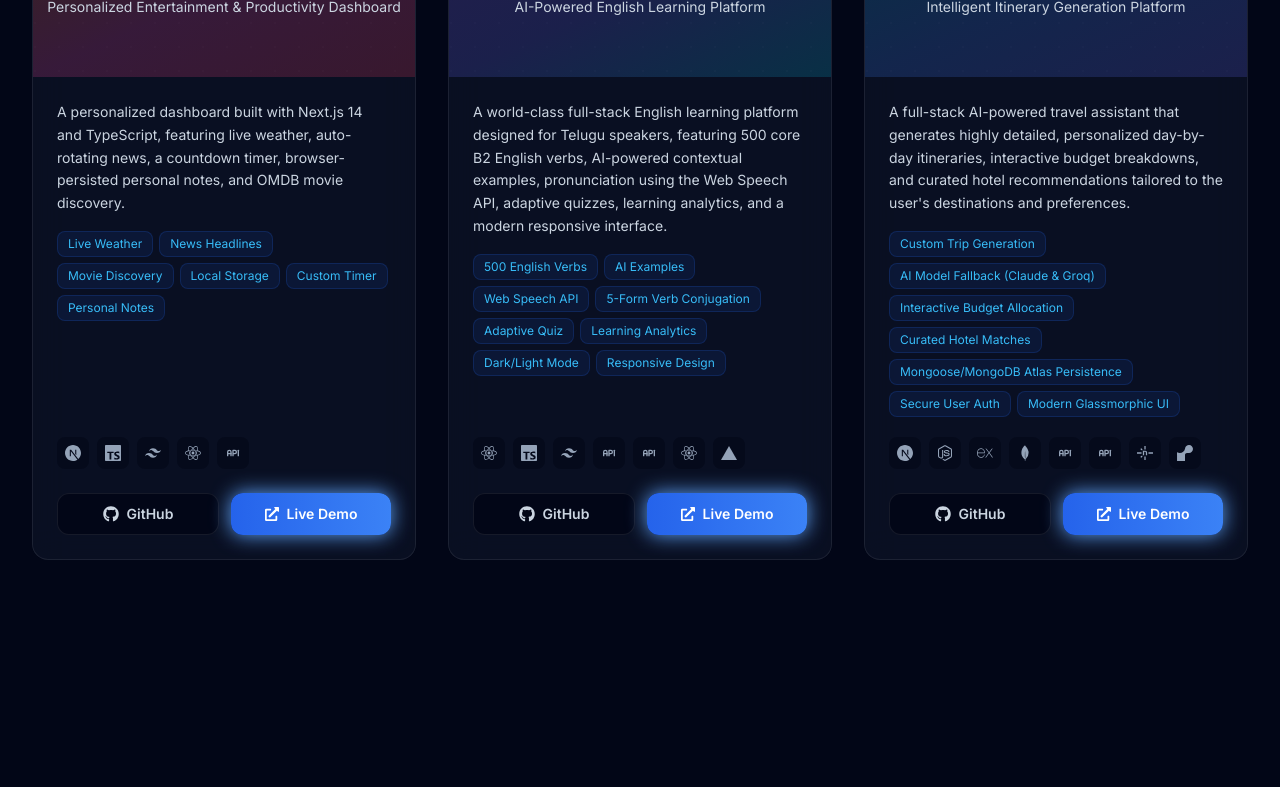
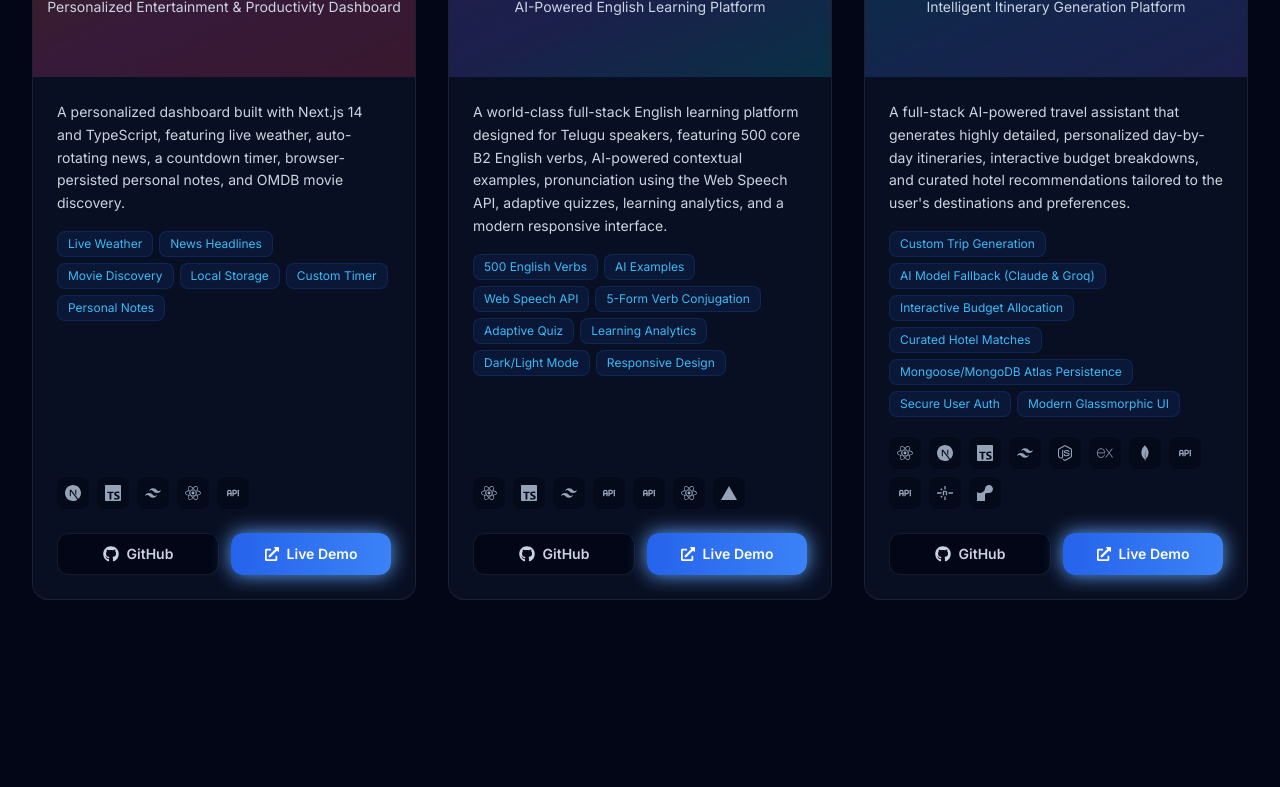
Before and after one commit to vullakalyan/kalyan_portfolio-, a React (Vite) app: page / in a window 1280 px wide. Shown: the part 3267-4054 px from the top of the page. Built offline with nearby package versions, Linux system fonts and the light colour scheme; no server answers.

Commit message:
Update techStack of AI Travel Planner project in portfolio data

```diff
--- a/src/data/projects.js
+++ b/src/data/projects.js
@@ -166,7 +166,10 @@ export const projects = [
     'Modern Glassmorphic UI'
   ],
   techStack: [
+    { name: 'React 18', icon: FaReact },
     { name: 'Next.js 14', icon: SiNextdotjs },
+    { name: 'TypeScript', icon: SiTypescript },
+    { name: 'Tailwind CSS', icon: SiTailwindcss },
     { name: 'Node.js', icon: FaNodeJs },
     { name: 'Express.js', icon: SiExpress },
     { name: 'MongoDB Atlas', icon: SiMongodb },
```
